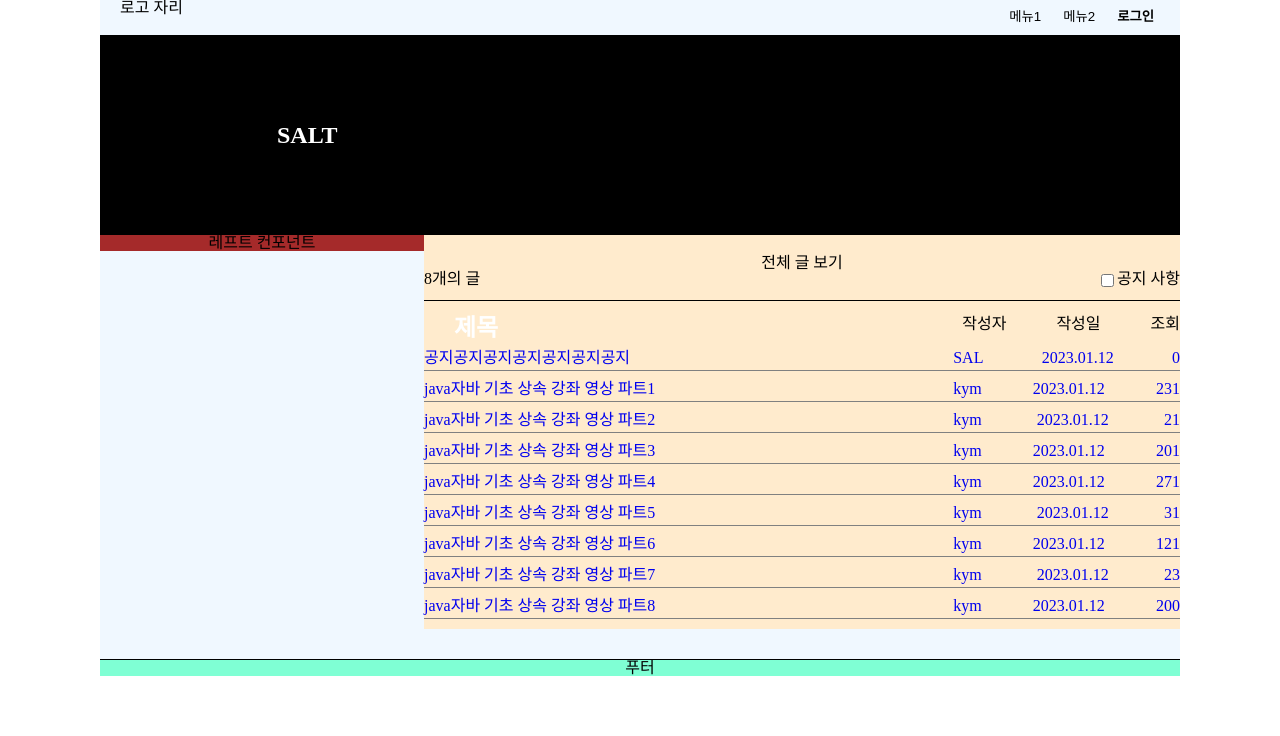
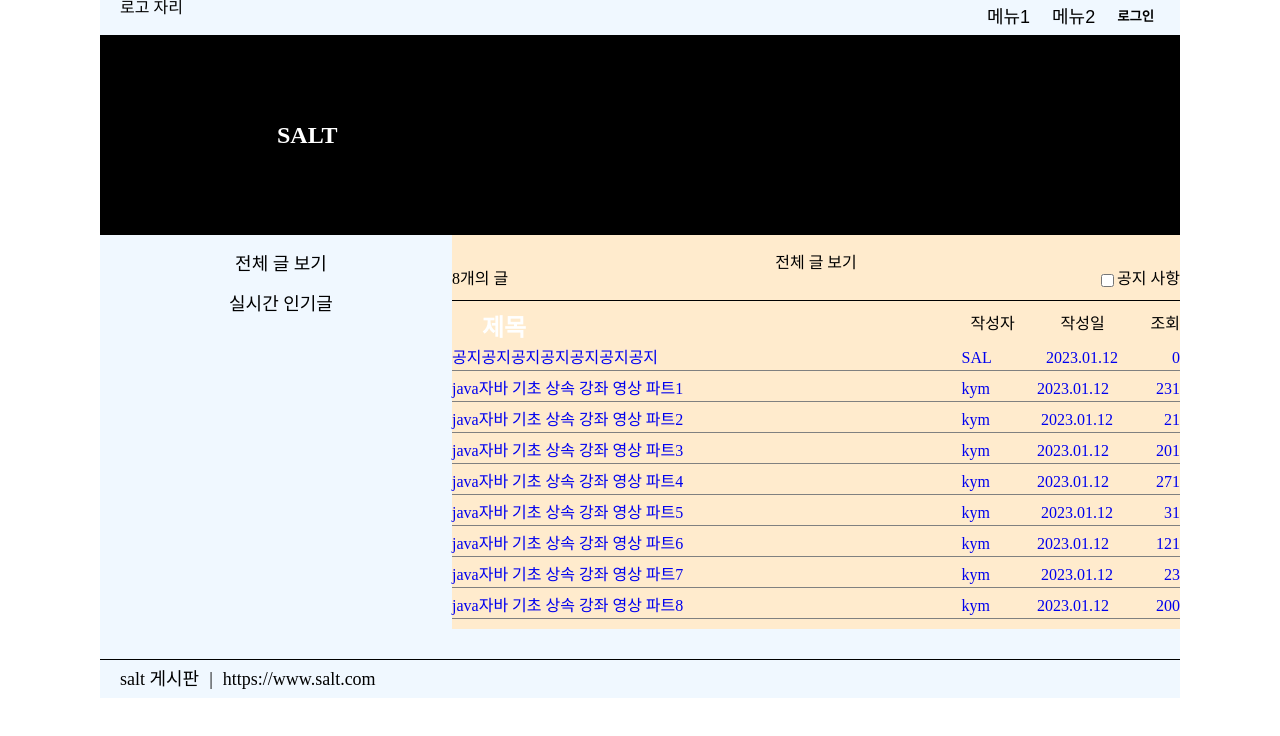
Before and after one commit to soft-a-life/SALT-Frontend, a React (Create React App) app: page / in a window 1280 px wide. Shown: the top 736 px of the page. Built offline with nearby package versions, Linux system fonts and the light colour scheme.

Commit message:
레프트바디,푸터 기본 틀

```diff
--- a/src/mainScreen/Footer.css
+++ b/src/mainScreen/Footer.css
@@ -1,6 +1,23 @@
-.footer{
+.footer {
     margin-top: 30px;
-    border-top: 1px solid #000 ;
-    display: block;
-    background: aquamarine;
+    border-top: 1px solid #000;
+    display: flex;
+    align-items: center;
+    padding: 10px 20px;
 }
+
+.footer-text {
+    font-size: 18px;
+    margin-right: 10px;
+}
+
+.divider {
+    font-size: 18px;
+    margin-right: 10px;
+}
+
+.footer-link {
+    font-size: 18px;
+    text-decoration: none;
+    color: black;
+}
--- a/src/mainScreen/Footer.jsx
+++ b/src/mainScreen/Footer.jsx
@@ -6,7 +6,11 @@ function Footer(props) {
 
     return (
         <div className={"footer"}>
-            푸터
+             <div className="footer-text">salt 게시판</div>
+             <div className="divider">|</div>
+            <a className="footer-link" href="https://www.salt.com" target="_blank" rel="noopener noreferrer">
+                https://www.salt.com
+            </a>
         </div>
     );
 }
--- a/src/mainScreen/components-left/BodyLeftComponents.css
+++ b/src/mainScreen/components-left/BodyLeftComponents.css
@@ -1,6 +1,13 @@
-.bodyLeftComponents{
+.bodyLeftComponents {
     width: 30%;
     height: 100%;
-    display: block;
-    background: brown;
+    display: flex;
+    flex-direction: column;
+    padding: 20px;
 }
+
+.menu-item {
+    margin-bottom: 10px;
+    font-size: 18px;
+    color: black;
+}
--- a/src/mainScreen/components-left/BodyLeftComponents.jsx
+++ b/src/mainScreen/components-left/BodyLeftComponents.jsx
@@ -1,12 +1,11 @@
 import React from 'react';
 import "./BodyLeftComponents.css"
+
 function BodyLeftComponents(props) {
-
-
     return (
         <div className={"bodyLeftComponents"}>
-            레프트
-            컨포넌트
+            <div className="menu-item">전체 글 보기</div>
+            <div className="menu-item">실시간 인기글</div>
         </div>
     );
 }
```
